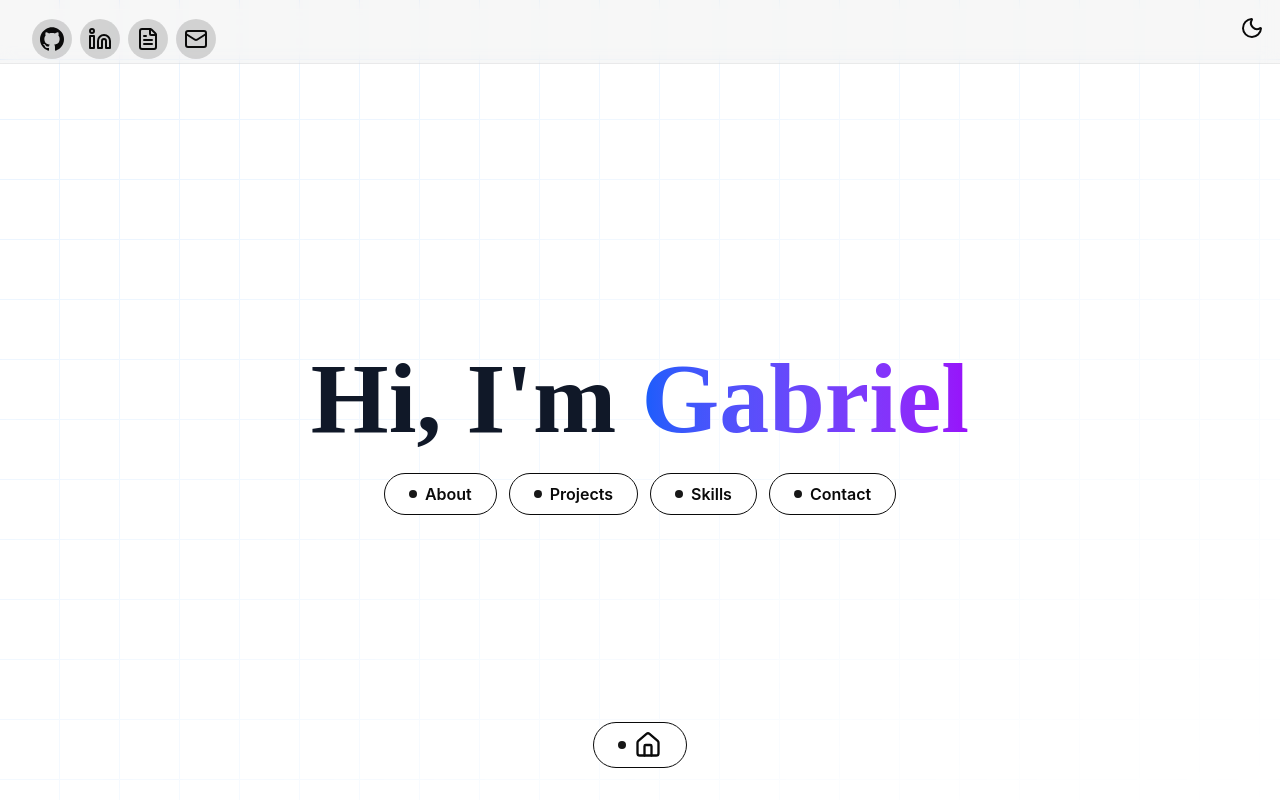
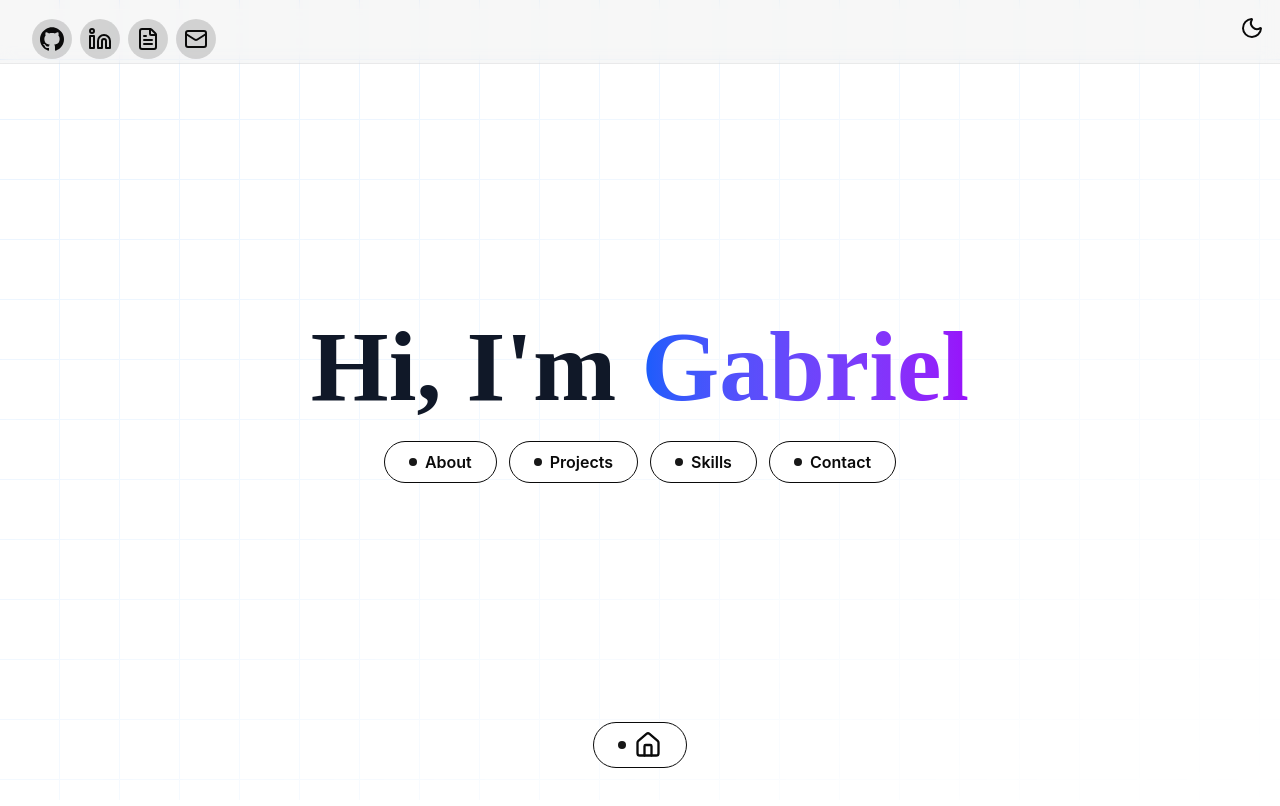
Before and after one commit to GabAsencios/personalPage, a React (Vite) app: page / in a window 1280 px wide. Shown: the top 806 px of the page. Built offline with nearby package versions, Linux system fonts and the light colour scheme.

Commit message:
Scrolling container expanded to cover all page

```diff
--- a/src/App.css
+++ b/src/App.css
@@ -1,8 +1,5 @@
 #root {
-  max-width: 1280px;
   margin: 0 auto;
-  padding: 2rem;
-  text-align: center;
 }
 
 .logo {
@@ -64,7 +61,7 @@
 }
 
 .dark .bio-text {
-  color: rgb(197, 197, 197);
+  color: white;
 }
 
 .selfie-pic {
```
